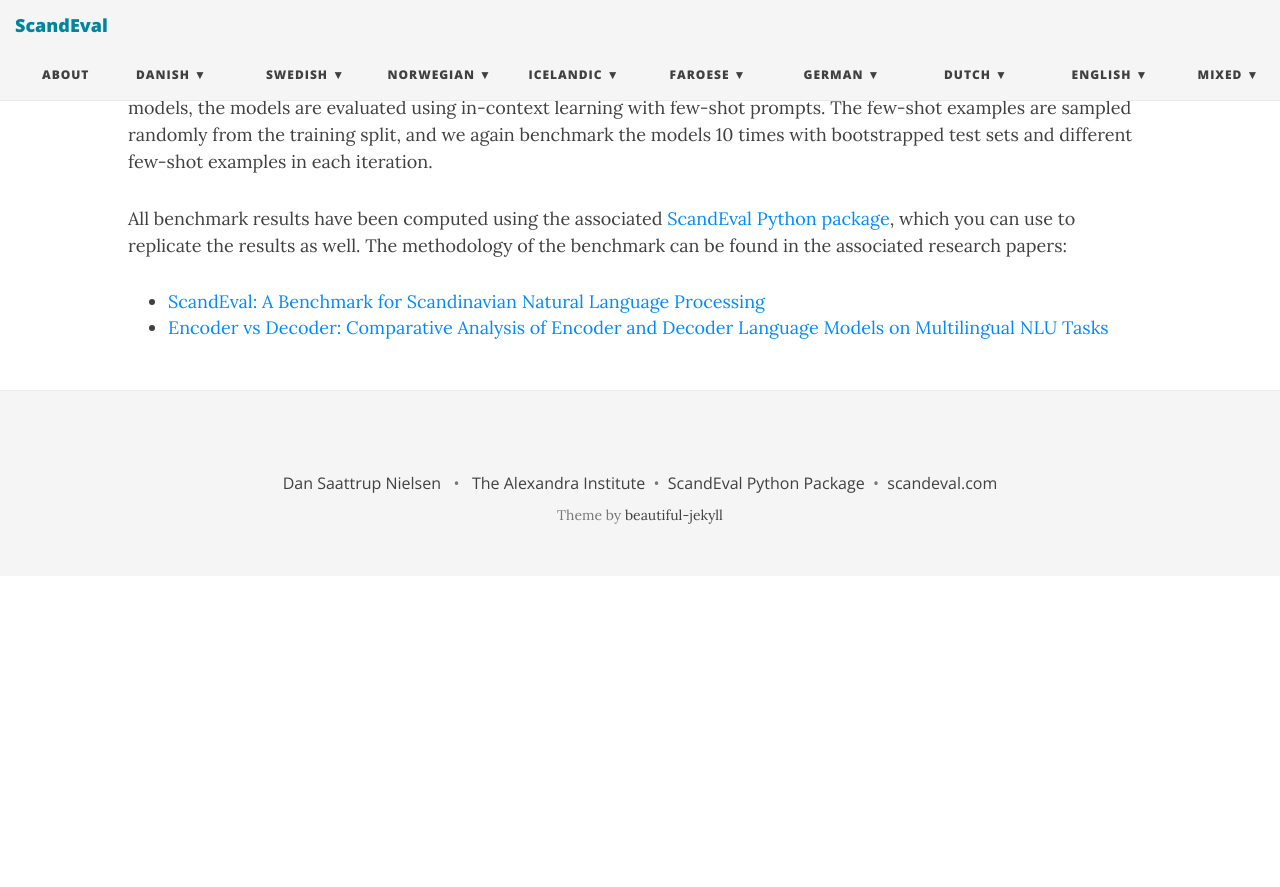
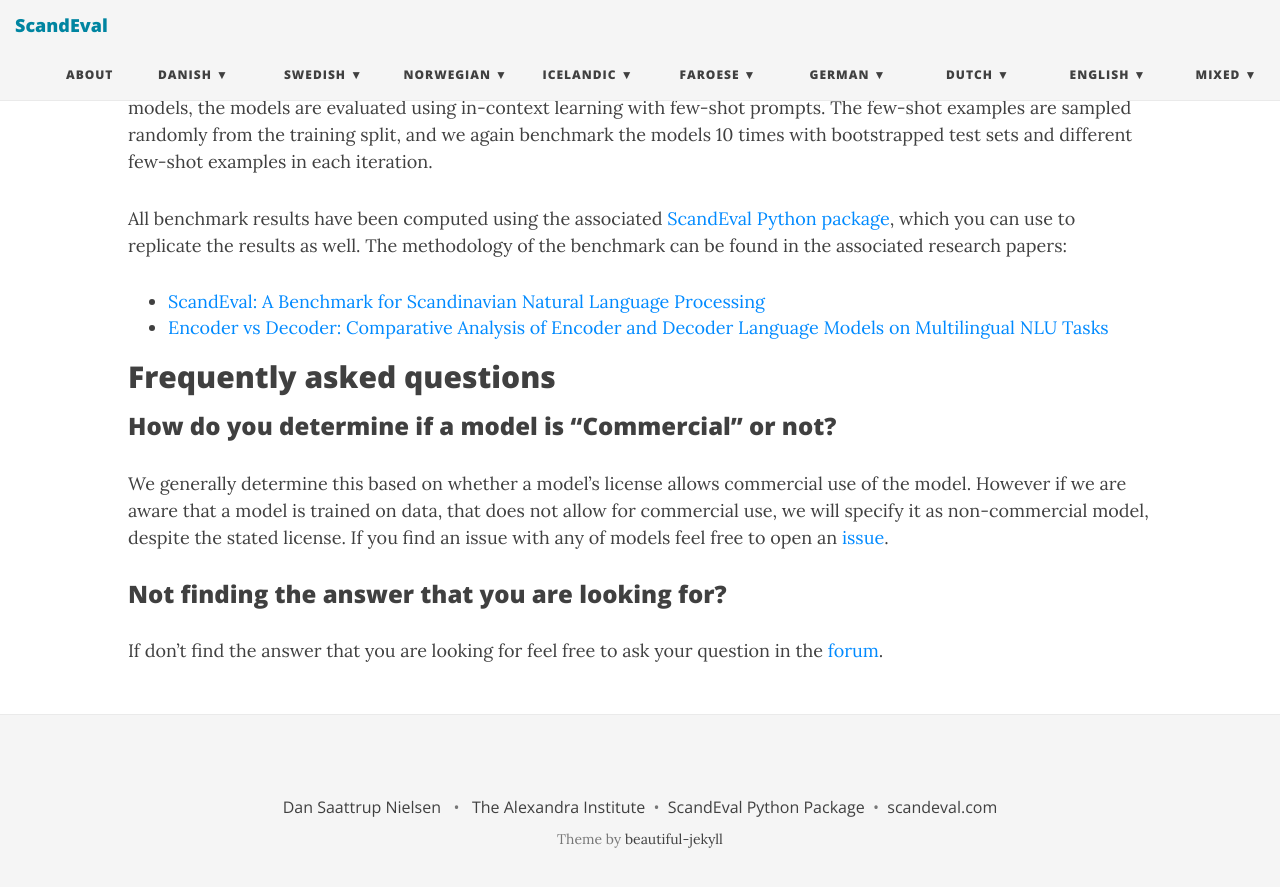
Before and after one commit to ScandEval/scandeval.github.io, a Jekyll site: the page built from index.md, in a window 1280 px wide and 900 px high, scrolled down 553 px. Shown: the top 887 px of the window. Built offline with Jekyll 4.4.1, drawn with Linux system fonts in a browser that asks for light colours; nearby versions of some CDN libraries; library files that are not in the unit come from our copies; a script that is not in the unit is left out; before the commit the page ends 1129 px from its top, so only the background shows below that.

Commit message:
Add FAQ (#11)

```diff
--- a/index.md
+++ b/index.md
@@ -35,3 +35,12 @@
 
 - [ScandEval: A Benchmark for Scandinavian Natural Language Processing](https://aclanthology.org/2023.nodalida-1.20/)
 - [Encoder vs Decoder: Comparative Analysis of Encoder and Decoder Language Models on Multilingual NLU Tasks](https://doi.org/10.48550/arXiv.2406.13469)
+
+
+## Frequently asked questions
+
+### How do you determine if a model is "Commercial" or not?
+We generally determine this based on whether a model's license allows commercial use of the model. However if we are aware that a model is trained on data, that does not allow for commercial use, we will specify it as non-commercial model, despite the stated license. If you find an issue with any of models feel free to open an [issue](https://github.com/ScandEval/ScandEval/issues).
+
+### Not finding the answer that you are looking for?
+If don't find the answer that you are looking for feel free to ask your question in the [forum](https://github.com/ScandEval/ScandEval/discussions).
```
